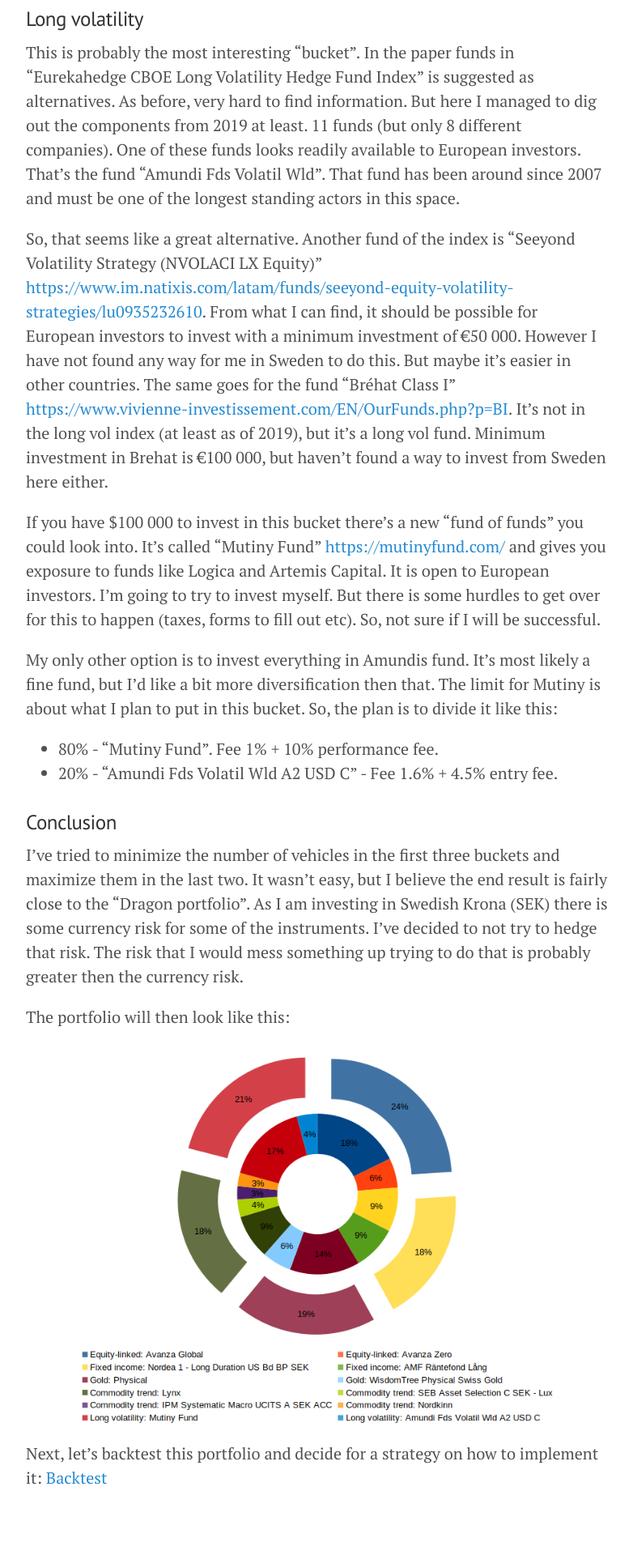
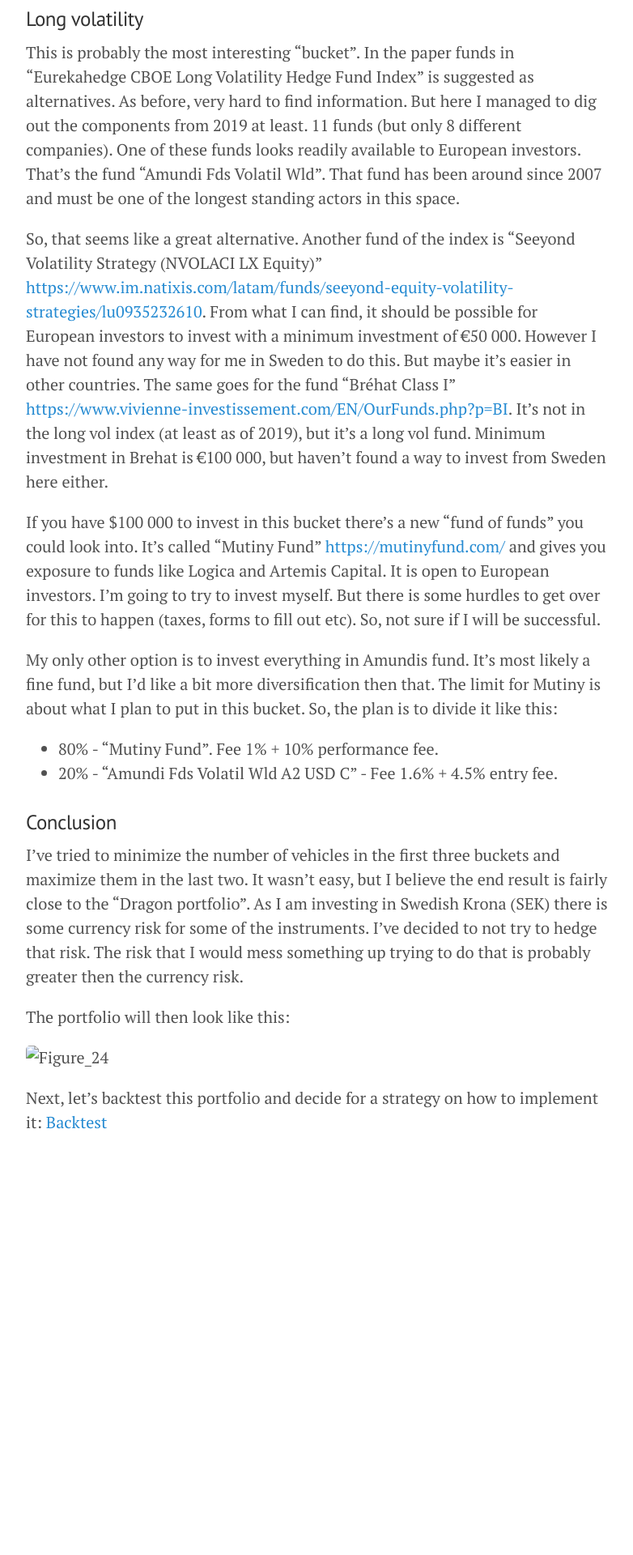
Before and after one commit to DriftwoodPalace/Dragon-Portfolio, a Jekyll site: the page built from portfolio-construction.md, in a window 1280 px wide. Shown: the part 3879-5799 px from the top of the page at 81% size, without its empty margins (248-1030 px from the left). Built offline with Jekyll 4.4.1, drawn with Linux system fonts in a browser that asks for light colours; after the commit the page ends 5360 px from its top, so only the background shows below that.

Commit message:
Update portfolio-construction.md

```diff
--- a/portfolio-construction.md
+++ b/portfolio-construction.md
@@ -103,7 +103,7 @@
 
 The portfolio will then look like this:
 
-![Figure_24](/assets/Figure_24.png)
+![Figure_24](./assets/Figure_24.png)
 
 
 Next, let's backtest this portfolio and decide for a strategy on how to implement it: [Backtest](/backtest)
```
